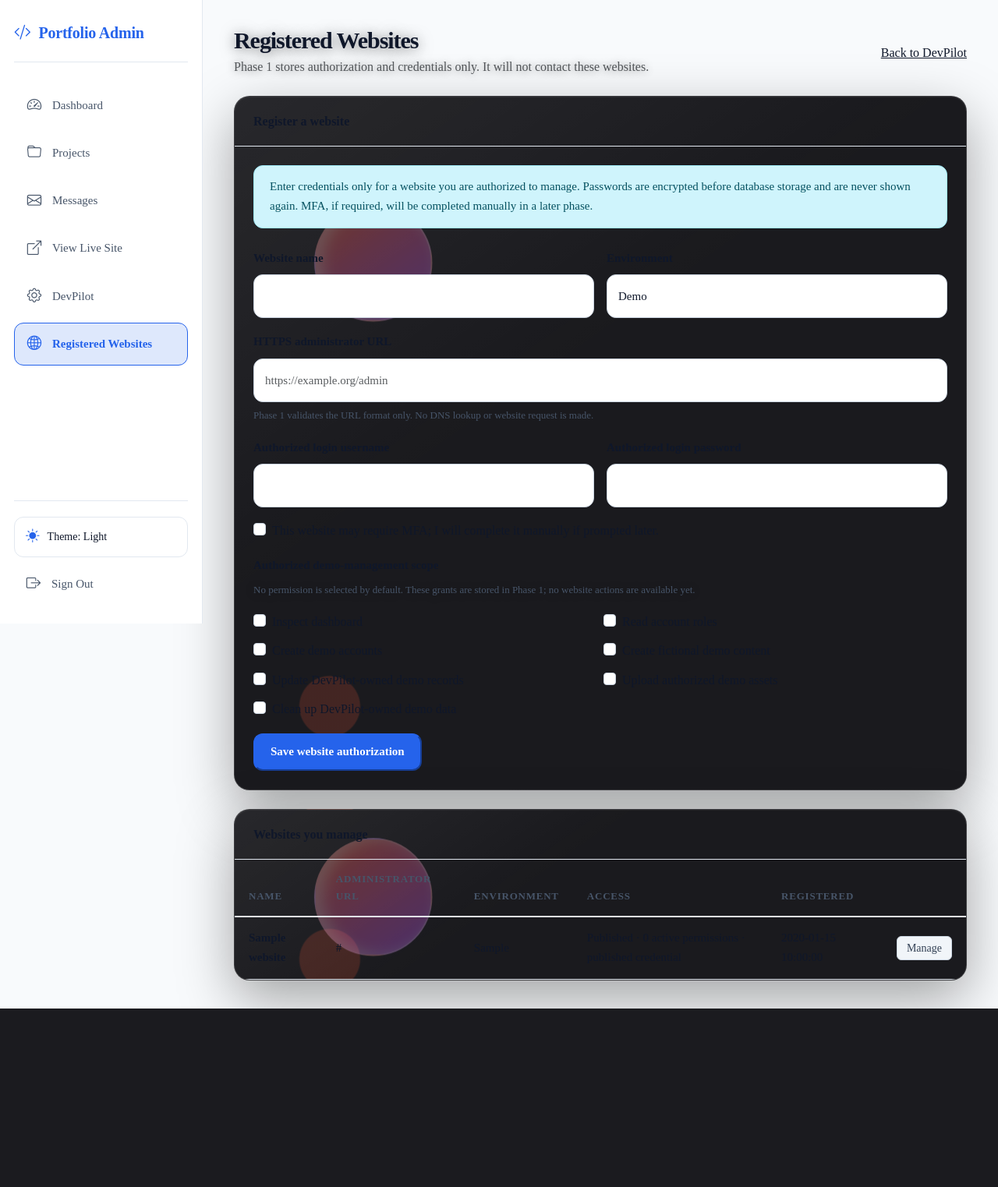
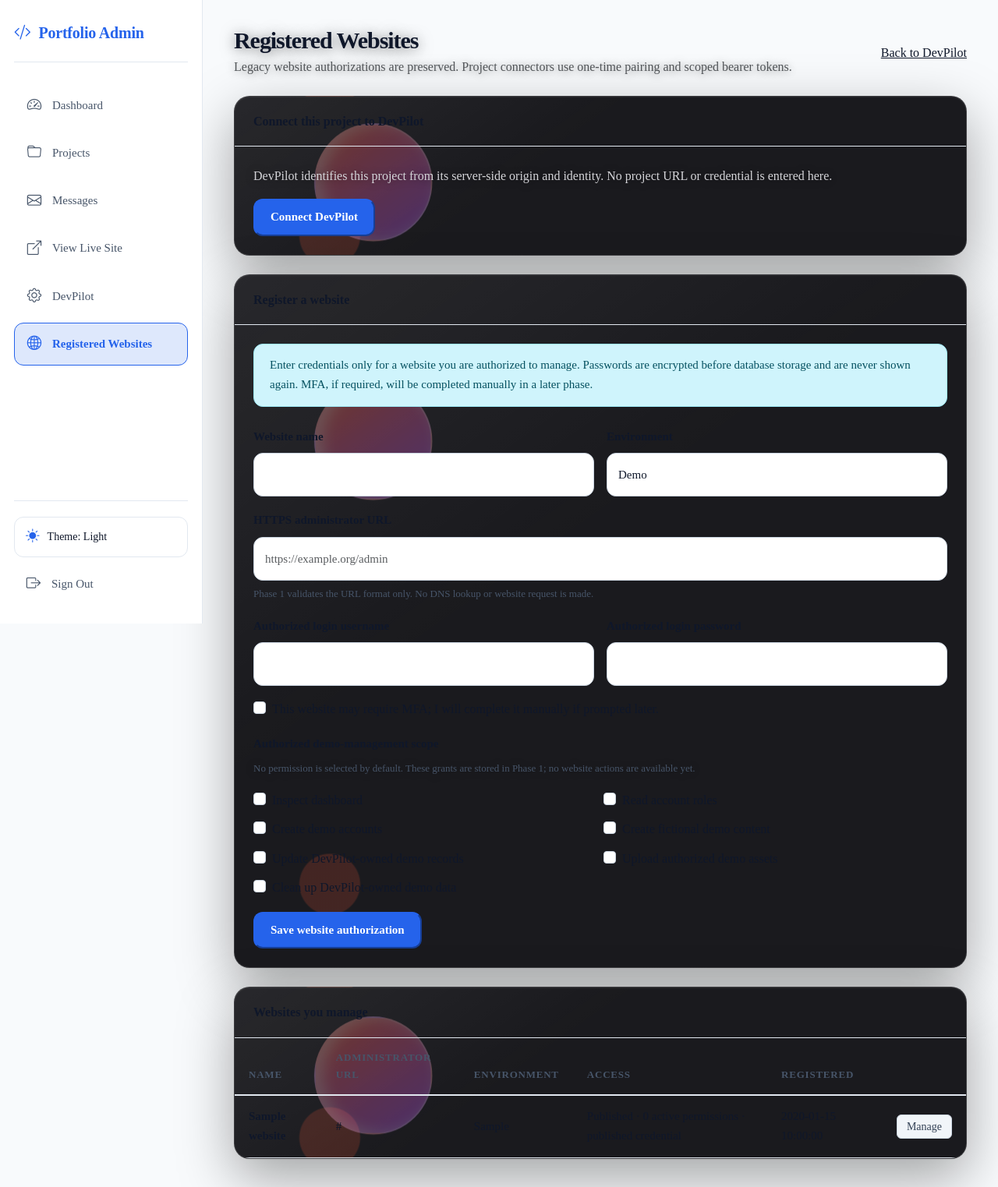
Before and after one commit to kennedycheroben/portfolio, a PHP site: page /admin/devpilot-websites.php in a window 1280 px wide. Shown: the whole page at 78% size. Before the commit the page ends 1294 px from the top, so only its background shows below. Run offline with PHP 8.4, Linux system fonts and the light colour scheme; a user stored in the database is signed in; tables that the repository leaves empty hold one stand-in row (values such as "Sample post").

Commit message:
feat(devpilot): add secure project connector lifecycle

```diff
--- /dev/null
+++ b/DevPilot/src/Connector/ConnectorStore.php
@@ -0,0 +1,16 @@
+<?php
+declare(strict_types=1);
+
+namespace DevPilot\Connector;
+
+interface ConnectorStore
+{
+    public function createPairing(array $pairing): void;
+    public function consumePairing(string $codeHash, int $now): ?array;
+    public function saveConnection(array $connection): void;
+    public function findConnectionByTokenHash(string $tokenHash): ?array;
+    public function findConnectionByProject(string $projectId): ?array;
+    public function touchConnection(string $connectionId, int $now): void;
+    public function revokeConnection(string $connectionId, int $now): void;
+    public function rotateConnection(string $connectionId, array $connection, int $now): void;
+}
--- /dev/null
+++ b/DevPilot/src/Connector/PdoConnectorStore.php
@@ -0,0 +1,24 @@
+<?php
+declare(strict_types=1);
+
+namespace DevPilot\Connector;
+
+use PDO;
+
+final class PdoConnectorStore implements ConnectorStore
+{
+    public function __construct(private readonly PDO $pdo) {}
+    public function createPairing(array $p): void { $s=$this->pdo->prepare('INSERT INTO devpilot_connector_pairings (code_hash, project_id, project_name, origin, scopes_json, expires_at) VALUES (?, ?, ?, ?, ?, FROM_UNIXTIME(?))'); $s->execute([$p['code_hash'],$p['project_id'],$p['project_name'],$p['origin'],json_encode($p['scopes'], JSON_THROW_ON_ERROR),$p['expires_at']]); }
+    public function consumePairing(string $hash, int $now): ?array
+    {
+        $this->pdo->beginTransaction();
+        try { $s=$this->pdo->prepare('SELECT * FROM devpilot_connector_pairings WHERE code_hash = ? AND used_at IS NULL AND expires_at >= FROM_UNIXTIME(?) FOR UPDATE'); $s->execute([$hash,$now]); $row=$s->fetch(PDO::FETCH_ASSOC); if (!is_array($row)) { $this->pdo->rollBack(); return null; } $u=$this->pdo->prepare('UPDATE devpilot_connector_pairings SET used_at = CURRENT_TIMESTAMP WHERE id = ? AND used_at IS NULL'); $u->execute([$row['id']]); if ($u->rowCount() !== 1) { $this->pdo->rollBack(); return null; } $this->pdo->commit(); $row['scopes']=json_decode($row['scopes_json'],true) ?: []; return $row; }
+        catch (\Throwable $e) { if ($this->pdo->inTransaction()) $this->pdo->rollBack(); throw $e; }
+    }
+    public function saveConnection(array $c): void { $s=$this->pdo->prepare('INSERT INTO devpilot_connector_connections (connection_id, project_id, project_name, origin, scopes_json, token_hash, status, connected_at, last_seen_at, expires_at) VALUES (?, ?, ?, ?, ?, ?, ?, FROM_UNIXTIME(?), FROM_UNIXTIME(?), FROM_UNIXTIME(?))'); $s->execute([$c['connection_id'],$c['project_id'],$c['project_name'],$c['origin'],json_encode($c['scopes'],JSON_THROW_ON_ERROR),$c['token_hash'],$c['status'],$c['connected_at'],$c['last_seen_at'],$c['expires_at']]); }
+    public function findConnectionByTokenHash(string $hash): ?array { $s=$this->pdo->prepare('SELECT *, UNIX_TIMESTAMP(connected_at) AS connected_at, UNIX_TIMESTAMP(last_seen_at) AS last_seen_at, UNIX_TIMESTAMP(expires_at) AS expires_at FROM devpilot_connector_connections WHERE token_hash = ? LIMIT 1'); $s->execute([$hash]); $r=$s->fetch(PDO::FETCH_ASSOC); if (!is_array($r)) return null; $r['scopes']=json_decode($r['scopes_json'],true) ?: []; return $r; }
+    public function findConnectionByProject(string $projectId): ?array { $s=$this->pdo->prepare('SELECT connection_id, project_id, project_name, origin, scopes_json, status, UNIX_TIMESTAMP(connected_at) AS connected_at, UNIX_TIMESTAMP(last_seen_at) AS last_seen_at, UNIX_TIMESTAMP(expires_at) AS expires_at, UNIX_TIMESTAMP(revoked_at) AS revoked_at FROM devpilot_connector_connections WHERE project_id = ? ORDER BY id DESC LIMIT 1'); $s->execute([$projectId]); $r=$s->fetch(PDO::FETCH_ASSOC); if (!is_array($r)) return null; $r['scopes']=json_decode($r['scopes_json'],true) ?: []; return $r; }
+    public function touchConnection(string $id,int $now):void { $s=$this->pdo->prepare('UPDATE devpilot_connector_connections SET last_seen_at=FROM_UNIXTIME(?) WHERE connection_id=? AND status=\'active\'');$s->execute([$now,$id]); }
+    public function revokeConnection(string $id,int $now):void { $s=$this->pdo->prepare('UPDATE devpilot_connector_connections SET status=\'revoked\', revoked_at=FROM_UNIXTIME(?) WHERE connection_id=? AND status=\'active\'');$s->execute([$now,$id]); }
+    public function rotateConnection(string $id,array $c,int $now):void { $this->pdo->beginTransaction(); try { $this->revokeConnection($id,$now); $this->saveConnection($c); $this->pdo->commit(); } catch (\Throwable $e) { if ($this->pdo->inTransaction()) $this->pdo->rollBack(); throw $e; } }
+}
--- /dev/null
+++ b/DevPilot/src/Connector/ProjectConnectorService.php
@@ -0,0 +1,74 @@
+<?php
+declare(strict_types=1);
+
+namespace DevPilot\Connector;
+
+use RuntimeException;
+
+final class ProjectConnectorService
+{
+    public function __construct(private readonly ConnectorStore $store, private readonly int $pairingTtl = 300, private readonly int $tokenTtl = 2592000)
+    {
+        if ($pairingTtl < 30 || $tokenTtl < 300) throw new RuntimeException('Connector lifetime configuration is unsafe.');
+    }
+
+    public function beginPairing(string $projectId, string $projectName, string $origin, array $scopes, int $now): array
+    {
+        if (!preg_match('/^[A-Za-z0-9._:-]{1,128}$/', $projectId) || trim($projectName) === '') throw new RuntimeException('Project identity is invalid.');
+        $origin = ConnectorPolicy::origin($origin);
+        $scopes = ConnectorPolicy::scopes($scopes);
+        $code = rtrim(strtr(base64_encode(random_bytes(24)), '+/', '-_'), '=');
+        $this->store->createPairing(['code_hash' => hash('sha256', $code, true), 'project_id' => $projectId, 'project_name' => trim($projectName), 'origin' => $origin, 'scopes' => $scopes, 'expires_at' => $now + $this->pairingTtl, 'used_at' => null]);
+        return ['pairing_code' => $code, 'expires_at' => $now + $this->pairingTtl, 'project_id' => $projectId, 'origin' => $origin, 'scopes' => $scopes];
+    }
+
+    /** Consumes the pairing code before issuing the token, making replay fail closed. */
+    public function authorize(string $code, string $projectId, string $projectName, string $origin, array $scopes, int $now): array
+    {
+        $row = $this->store->consumePairing(hash('sha256', $code, true), $now);
+        if ($row === null || !hash_equals($row['project_id'], $projectId) || !hash_equals($row['origin'], ConnectorPolicy::origin($origin)) || !hash_equals($row['project_name'], trim($projectName))) throw new RuntimeException('Pairing authorization failed.');
+        $requested = ConnectorPolicy::scopes($scopes);
+        foreach ($requested as $scope) if (!in_array($scope, $row['scopes'], true)) throw new RuntimeException('Requested permission was not granted.');
+        $token = 'dvp_' . rtrim(strtr(base64_encode(random_bytes(32)), '+/', '-_'), '=');
+        $connection = ['connection_id' => bin2hex(random_bytes(16)), 'project_id' => $projectId, 'project_name' => trim($projectName), 'origin' => $row['origin'], 'scopes' => $requested, 'token_hash' => hash('sha256', $token, true), 'status' => 'active', 'connected_at' => $now, 'last_seen_at' => $now, 'expires_at' => $now + $this->tokenTtl, 'revoked_at' => null];
+        $this->store->saveConnection($connection);
+        return ['access_token' => $token, 'connection_id' => $connection['connection_id'], 'project_id' => $projectId, 'project_name' => $connection['project_name'], 'origin' => $connection['origin'], 'scopes' => $requested, 'connected_at' => $now, 'expires_at' => $connection['expires_at']];
+    }
+
+    public function inspect(string $token, int $now): array
+    {
+        $connection = $this->requireConnection($token, self::scope(), $now);
+        return ['project_id' => $connection['project_id'], 'project_name' => $connection['project_name'], 'origin' => $connection['origin'], 'scopes' => $connection['scopes'], 'connected_at' => $connection['connected_at'], 'last_seen_at' => $connection['last_seen_at']];
+    }
+
+    public function revoke(string $token, int $now): void { $this->store->revokeConnection($this->requireConnection($token, null, $now)['connection_id'], $now); }
+    public function status(string $projectId): ?array
+    {
+        $row = $this->store->findConnectionByProject($projectId);
+        if ($row === null) return null;
+        unset($row['token_hash'], $row['scopes_json']);
+        return $row;
+    }
+    public function rotate(string $token, int $now): array
+    {
+        $old = $this->requireConnection($token, null, $now);
+        $new = $this->authorizeForRotation($old, $now);
+        $this->store->rotateConnection($old['connection_id'], $new['connection'], $now);
+        return $new['response'];
+    }
+    private function authorizeForRotation(array $old, int $now): array
+    {
+        $token = 'dvp_' . rtrim(strtr(base64_encode(random_bytes(32)), '+/', '-_'), '=');
+        $connection = $old; $connection['connection_id'] = bin2hex(random_bytes(16)); $connection['token_hash'] = hash('sha256', $token, true); $connection['connected_at'] = $now; $connection['last_seen_at'] = $now; $connection['expires_at'] = $now + $this->tokenTtl; $connection['revoked_at'] = null;
+        return ['connection' => $connection, 'response' => ['access_token' => $token, 'connection_id' => $connection['connection_id'], 'project_id' => $connection['project_id'], 'project_name' => $connection['project_name'], 'origin' => $connection['origin'], 'scopes' => $connection['scopes'], 'connected_at' => $now, 'expires_at' => $connection['expires_at']]];
+    }
+    private function requireConnection(string $token, ?string $scope, int $now): array
+    {
+        if ($token === '' || strlen($token) < 20) throw new RuntimeException('Connector authentication failed.');
+        $row = $this->store->findConnectionByTokenHash(hash('sha256', $token, true));
+        if ($row === null || $row['status'] !== 'active' || $row['expires_at'] < $now || ($scope !== null && !in_array($scope, $row['scopes'], true))) throw new RuntimeException('Connector authorization failed.');
+        $this->store->touchConnection($row['connection_id'], $now); $row['last_seen_at'] = $now;
+        return $row;
+    }
+    private static function scope(): string { return ConnectorPolicy::INSPECT; }
+}
--- a/DevPilot/src/Website/WebsiteServices.php
+++ b/DevPilot/src/Website/WebsiteServices.php
@@ -26,4 +26,9 @@ final class WebsiteServices
     {
         return new WebsiteRepository($pdo);
     }
+
+    public static function connector(PDO $pdo): \DevPilot\Connector\ProjectConnectorService
+    {
+        return new \DevPilot\Connector\ProjectConnectorService(new \DevPilot\Connector\PdoConnectorStore($pdo));
+    }
 }
--- a/admin/devpilot-websites.php
+++ b/admin/devpilot-websites.php
@@ -22,6 +22,9 @@ $service = WebsiteServices::registration($pdo);
 $adminId = WebsiteAuth::currentAdminId();
 $error = '';
 $created = false;
+$connectorProjectId = 'php-' . substr(hash('sha256', rtrim((string) (getenv('APP_URL') ?: ''), '/') . '|' . dirname(__DIR__), false), 0, 24);
+$connectorStatus = null;
+try { $connectorStatus = WebsiteServices::connector($pdo)->status($connectorProjectId); } catch (Throwable) { $connectorStatus = null; }
 $postedUsername = '';
 $postedPassword = '';
 $wipePostedCredentials = static function () use (&$postedUsername, &$postedPassword): void {
@@ -89,9 +92,20 @@ require __DIR__ . '/includes/admin-sidebar.php';
 ?>
 <main class="admin-main" id="main-content">
   <div class="d-flex justify-content-between align-items-center mb-4 flex-wrap gap-3">
-    <div><h1 class="mb-1">Registered Websites</h1><p class="text-muted mb-0">Phase 1 stores authorization and credentials only. It will not contact these websites.</p></div>
+    <div><h1 class="mb-1">Registered Websites</h1><p class="text-muted mb-0">Legacy website authorizations are preserved. Project connectors use one-time pairing and scoped bearer tokens.</p></div>
     <a class="btn-secondary" href="devpilot.php">Back to DevPilot</a>
   </div>
+
+  <section class="card mb-4" aria-labelledby="connect-devpilot-heading">
+    <div class="card-header"><strong id="connect-devpilot-heading">Connect this project to DevPilot</strong></div>
+    <div class="card-body">
+      <p class="mb-3">DevPilot identifies this project from its server-side origin and identity. No project URL or credential is entered here.</p>
+      <form method="post" action="api/devpilot-connector.php" onsubmit="return fetch(this.action,{method:'POST',headers:{'X-CSRF-Token':this.csrf_token.value}}).then(r=>r.json()).then(d=>{if(!d.success)throw new Error(d.error||'Connection failed'); alert('DevPilot connected: '+d.connection.project_name); location.reload();}).catch(e=>{alert(e.message);return false;})">
+        <?= csrf_field() ?><button class="btn-accent" type="submit">Connect DevPilot</button>
+      </form>
+      <?php if (is_array($connectorStatus)): ?><hr><dl class="row mb-0"><dt class="col-sm-3">Status</dt><dd class="col-sm-9"><?= e((string) $connectorStatus['status']) ?></dd><dt class="col-sm-3">Project identity</dt><dd class="col-sm-9"><?= e((string) $connectorStatus['project_id']) ?> · <?= e((string) $connectorStatus['project_name']) ?></dd><dt class="col-sm-3">Origin</dt><dd class="col-sm-9"><?= e((string) $connectorStatus['origin']) ?></dd><dt class="col-sm-3">Granted permissions</dt><dd class="col-sm-9"><?= e(implode(', ', (array) $connectorStatus['scopes'])) ?></dd><dt class="col-sm-3">Last connection</dt><dd class="col-sm-9"><?= e((string) $connectorStatus['connected_at']) ?></dd></dl><?php endif; ?>
+    </div>
+  </section>
 
   <section class="card mb-4" aria-labelledby="register-website-heading">
     <div class="card-header"><strong id="register-website-heading">Register a website</strong></div>
```
Also changed, not shown: DevPilot/adapters/php/ConnectorClient.php (added, +15 -0 lines), DevPilot/docs/PROJECT-CONNECTOR-PROTOCOL.md (added, +11 -0 lines), DevPilot/src/Connector/ArrayConnectorStore.php (added, +31 -0 lines), DevPilot/src/Connector/ConnectorPolicy.php (added, +40 -0 lines), DevPilot/tests/ProjectConnectorTest.php (added, +34 -0 lines), admin/api/devpilot-connector.php (added, +41 -0 lines), migrations/004_devpilot_connector.rollback.sql (added), migrations/004_devpilot_connector.sql (added), 1 other file.
